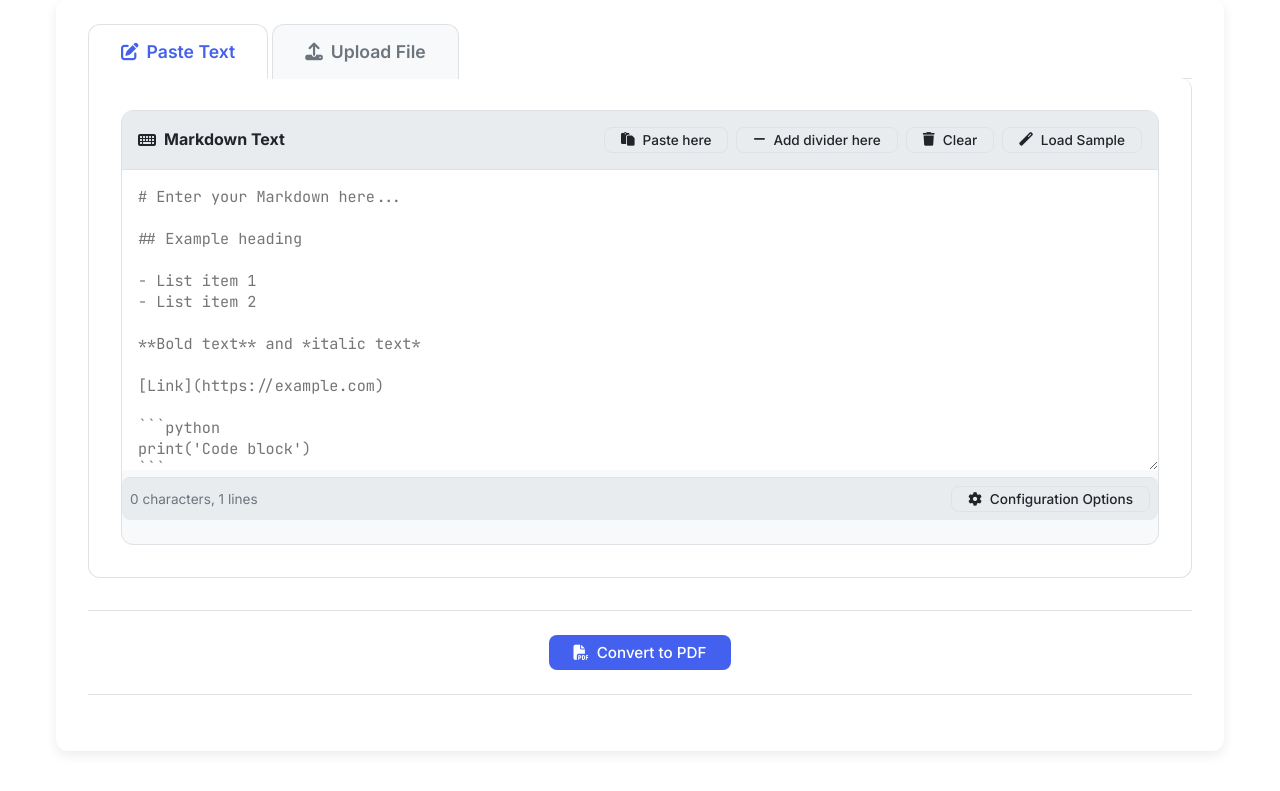
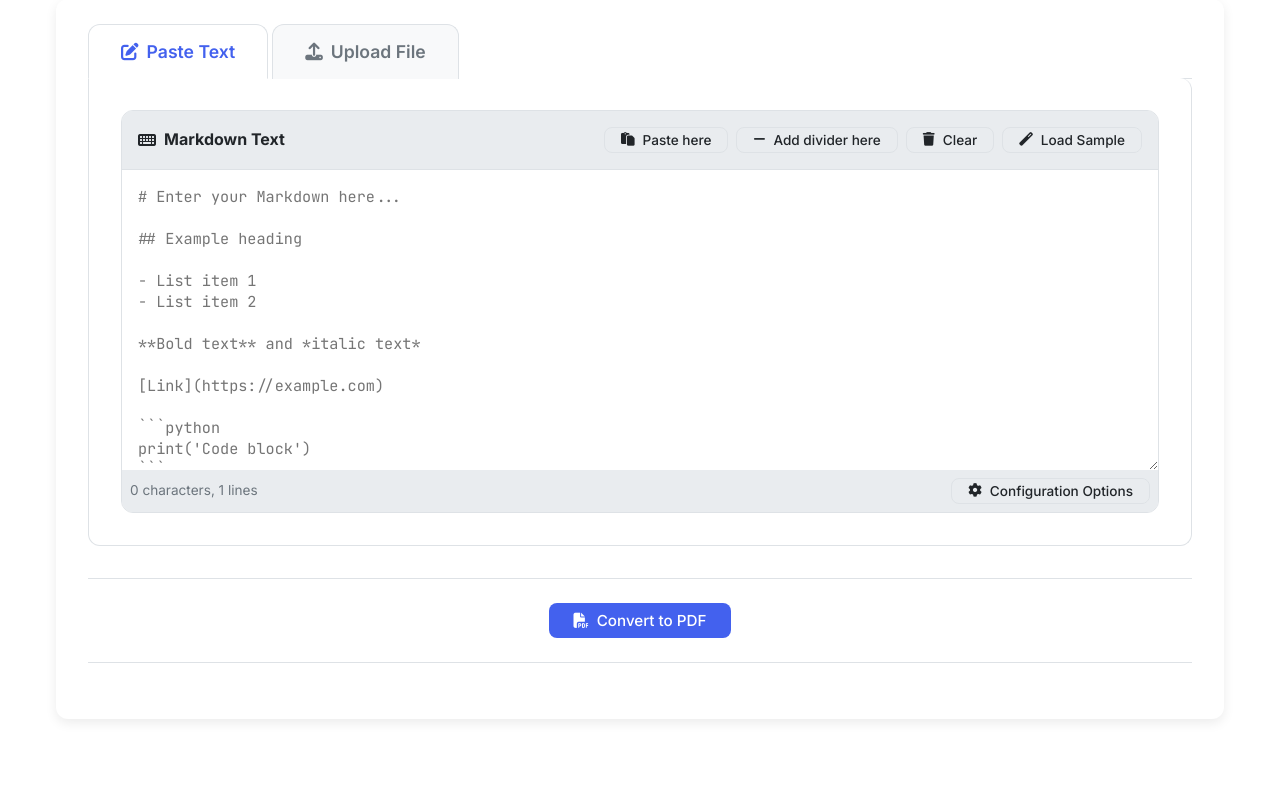
Before and after one commit to JohnXu22786/Markdown-to-PDF, a Flask app: page / in a window 1280 px wide. Shown: the part 135-926 px from the top of the page. Run offline with Flask 3, Linux system fonts and the light colour scheme; some libraries are stand-ins or nearby versions.

Commit message:
fix: Remove visual gaps around stats section
- Remove margin-bottom from .text-stats to eliminate gap below stats area
- Add vertical-align: top to #markdown-text to fix baseline alignment gap
- Remove duplicate .text-stats definition and border-radius for consistency

Co-Authored-By: Claude Opus 4.6 <noreply@anthropic.com>

```diff
--- a/static/css/style.css
+++ b/static/css/style.css
@@ -447,17 +447,9 @@ body {
     border: none;
     resize: vertical;
     outline: none;
+    vertical-align: top;
 }
 
-.text-stats {
-    padding: var(--spacing-sm) var(--spacing-md);
-    background: var(--bg-tertiary);
-    border-top: 1px solid var(--border-color);
-    display: flex;
-    justify-content: space-between;
-    color: var(--text-secondary);
-    font-size: 0.85rem;
-}
 
 /* Configuration */
 .configuration {
@@ -836,13 +828,11 @@ body {
 .text-stats {
     padding: var(--spacing-sm);
     background: var(--bg-tertiary);
-    border-radius: var(--border-radius-sm);
     display: flex;
     justify-content: space-between;
     align-items: center;
     color: var(--text-secondary);
     font-size: 0.85rem;
-    margin-bottom: var(--spacing-lg);
 }
 
 /* Result divider */
```
